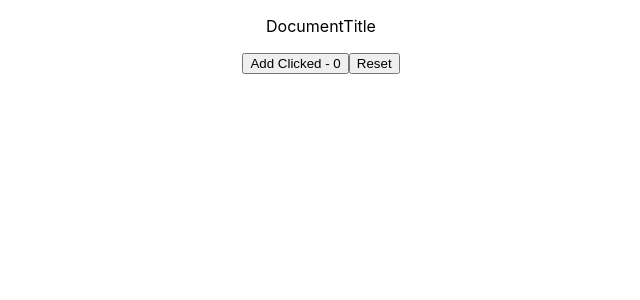
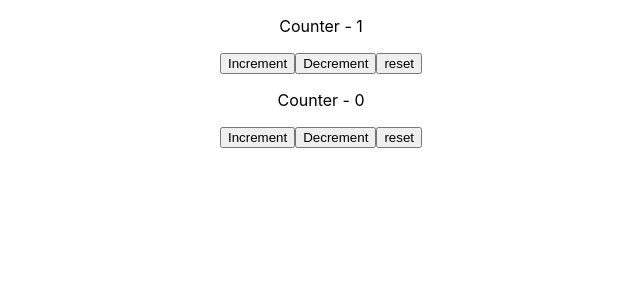
Before and after one commit to priyabratagig/react-hooks, a React (Create React App) app: page / in a window 1280 px wide. Shown: the top 300 px of the page, without its empty margins (319-959 px from the left). Built offline with nearby package versions, Linux system fonts and the light colour scheme.

Commit message:
flexible custom hook useCounter

```diff
--- a/src/App.js
+++ b/src/App.js
@@ -1,4 +1,4 @@
-import './App.css';
+import "./App.css";
 // import StateCounterClass from './Components/useState/StateCounterClass'
 // import StateCounterFunctional from './Components/useState/StateCounterFunctional';
 // import EffectCounterClass from './Components/useEffect/EffectCounterClass';
@@ -16,7 +16,8 @@ import './App.css';
 // import MemoFunctionalComponent from './Components/useMemo/MemoFunctionalComponent';
 // import RefFunctionalComponent from './Components/useRef/RefFunctionalComponent';
 // import RefClassComponent from './Components/useRef/RefClassComponent';
-import DocumentTitle from './Components/Custom Hooks/useDocumentTile/DocumentTitle';
+// import DocumentTitle from "./Components/Custom Hooks/useDocumentTile/DocumentTitle";
+import Counter from "./Components/Custom Hooks/useCounter/Counter";
 
 // only call hook within react functional components at the top level
 // don't call hooks inside loops, condition, or nested functions
@@ -44,7 +45,9 @@ function App() {
       {/* <MemoFunctionalComponent /> */}
       {/* <RefFunctionalComponent /> */}
       {/* <RefClassComponent /> */}
-      <DocumentTitle />
+      {/* <DocumentTitle /> */}
+      <Counter initial={1} change={2} />
+      <Counter />
     </div>
   );
 }
--- /dev/null
+++ b/src/Components/Custom Hooks/useCounter/Counter.js
@@ -0,0 +1,15 @@
+import React from "react";
+import useCounter from "./useCounter";
+function Counter({ initial = 0, change = 1 }) {
+  const [count, increment, decrement, reset] = useCounter(initial);
+  return (
+    <div>
+      <p>Counter - {count}</p>
+      <button onClick={() => increment(change)}>Increment</button>
+      <button onClick={() => decrement(change)}>Decrement</button>
+      <button onClick={() => reset()}>reset</button>
+    </div>
+  );
+}
+
+export default Counter;
--- /dev/null
+++ b/src/Components/Custom Hooks/useCounter/useCounter.js
@@ -0,0 +1,16 @@
+import { useState, useRef } from "react";
+
+export default function useCounter(initialValue = 0) {
+  const initialRef = useRef(initialValue);
+  const [count, setCount] = useState(initialValue);
+  const increment = (value = 1) => {
+    setCount(count + value);
+  };
+  const decrement = (value = 1) => {
+    setCount(count - value);
+  };
+  const reset = () => {
+    setCount(initialRef.current);
+  };
+  return [count, increment, decrement, reset];
+}
```
